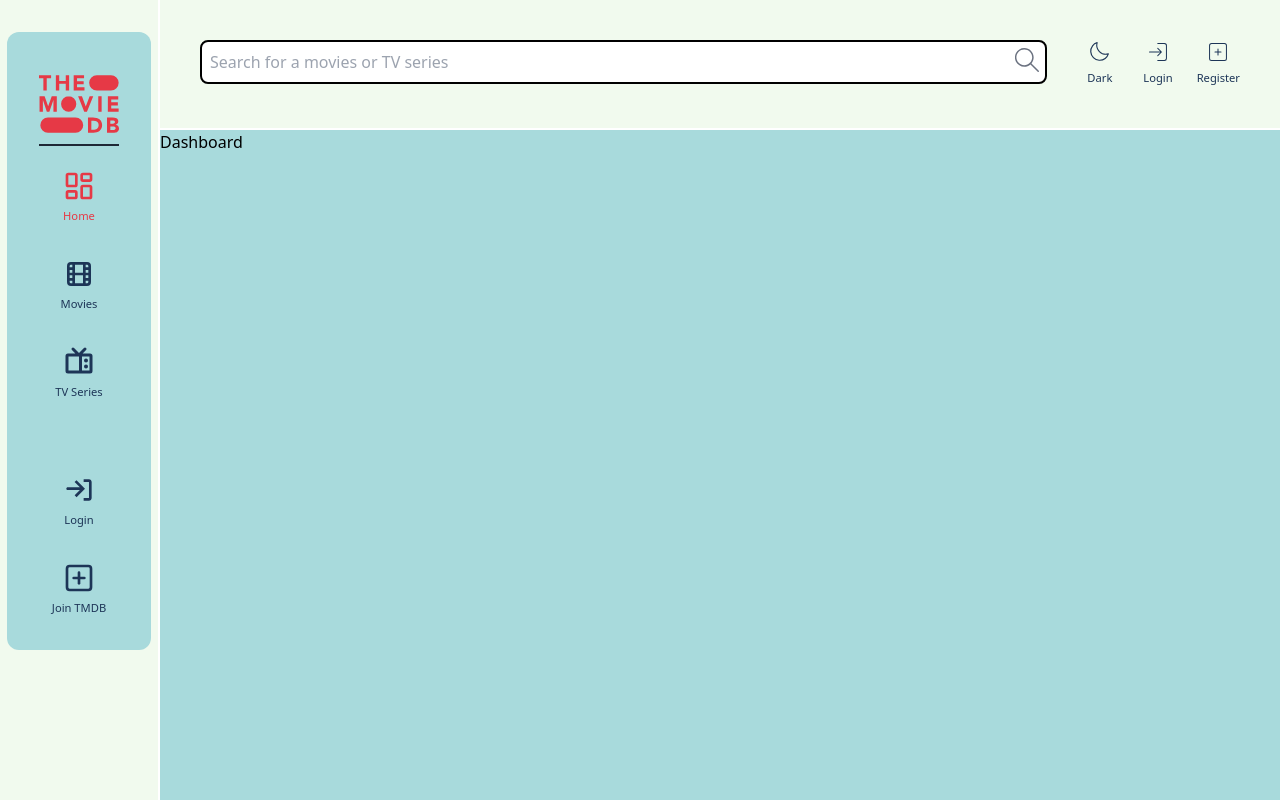
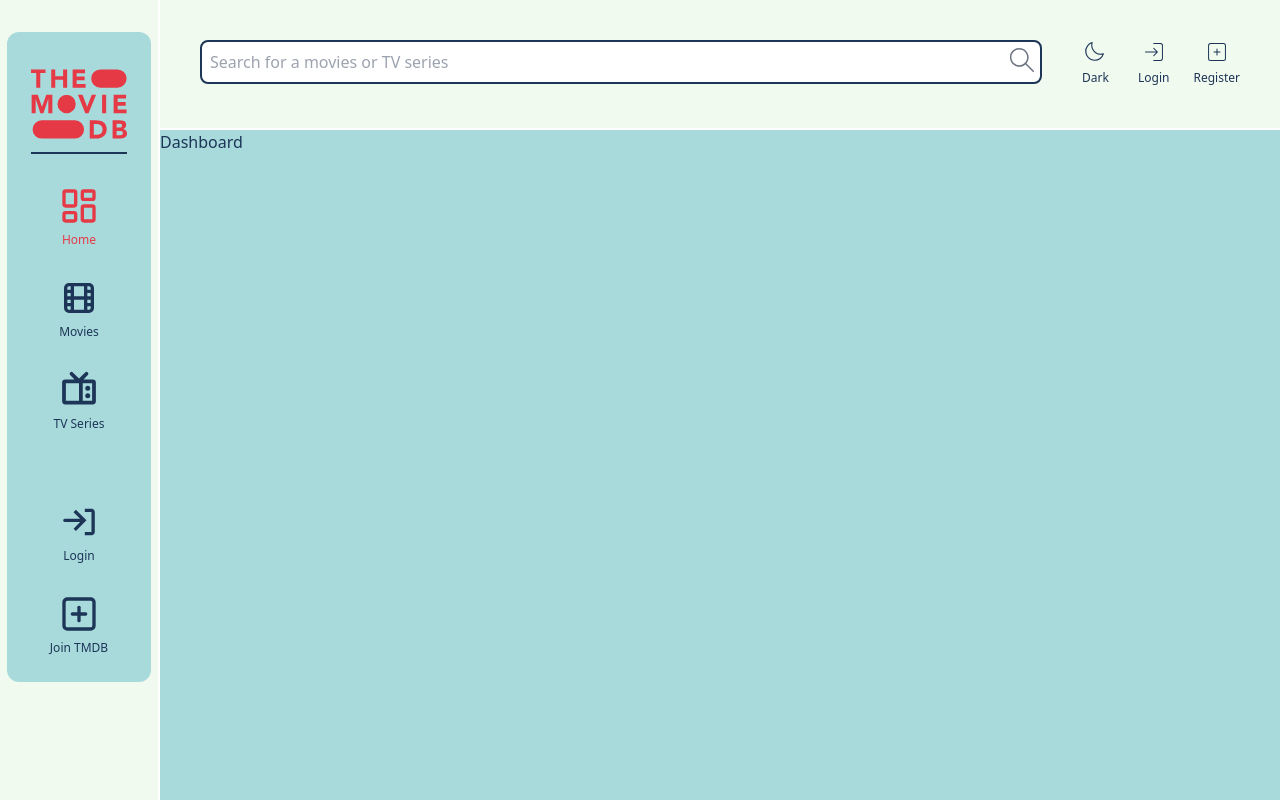
Before and after one commit to dnomjr/movie-db, a React (Vite) app: page / in a window 1280 px wide. Built offline with nearby package versions, Linux system fonts and the light colour scheme.

Commit message:
refactoring

```diff
--- a/src/index.css
+++ b/src/index.css
@@ -3,13 +3,13 @@
 @tailwind utilities;
 
 @layer components {
-  .linkClass {
-    @apply text-lightIcons hover:text-red-500  dark:hover:text-red-500 dark:text-white;
+  .link {
+    @apply text-text-light dark:text-white;
   }
-  .iconClass {
-    @apply m-auto h-6 w-auto  transition duration-500 group-hover:text-red-500 sm:h-8;
+  .icon {
+    @apply group-hover:text-logo m-auto h-8 w-auto transition duration-500 md:h-10;
   }
-  .nameClass {
-    @apply text-[.70rem] transition duration-500  group-hover:text-red-500;
+  .name {
+    @apply group-hover:text-logo text-xs transition duration-500;
   }
 }
--- a/src/ui/AppLayout.jsx
+++ b/src/ui/AppLayout.jsx
@@ -4,10 +4,10 @@ import Header from './Header';
 
 const AppLayout = () => {
   return (
-    <div className='bg-lightSoftBg grid min-h-screen grid-cols-layoutColsMobile grid-rows-layoutRows text-main   transition duration-500 sm:grid-cols-layoutCols dark:bg-softBlueBg'>
+    <div className='dark:bg-secondary-dark grid min-h-screen grid-cols-layoutMobile grid-rows-layout bg-lightSoftBg transition duration-500 md:grid-cols-layout'>
       <Header />
       <Sidebar />
-      <main className='bg-lightSoftBg text-black transition duration-500 dark:bg-darkBlueBg dark:text-white'>
+      <main className='dark:bg-primary-darker bg-primary-lighter text-text-light transition duration-500 dark:text-white'>
         <Outlet />
       </main>
     </div>
--- a/src/ui/DesktopIcons.jsx
+++ b/src/ui/DesktopIcons.jsx
@@ -4,13 +4,17 @@ import { CiLogin, CiSquarePlus } from 'react-icons/ci';
 
 const DesktopIcons = () => {
   return (
-    <div className="hidden flex-row items-center space-x-6 md:flex">
-      <ThemeSwitchButton />
-      <LoginRegisterBtn name="Login" path="login">
-        <CiLogin className="m-auto block h-6 w-auto md:cursor-pointer" />
+    <div className='text-text-light hidden flex-row  items-center space-x-6 dark:text-white md:flex'>
+      <ThemeSwitchButton classes='hover:text-logo' />
+      <LoginRegisterBtn name='Login' path='login' classes='hover:text-logo'>
+        <CiLogin className='dark:hover:text-logo m-auto block h-6 w-auto lg:cursor-pointer' />
       </LoginRegisterBtn>
-      <LoginRegisterBtn name="Register" path="register">
-        <CiSquarePlus className="m-auto block h-6 w-auto md:cursor-pointer" />
+      <LoginRegisterBtn
+        name='Register'
+        path='register'
+        classes='hover:text-logo'
+      >
+        <CiSquarePlus className='m-auto block h-6 w-auto lg:cursor-pointer' />
       </LoginRegisterBtn>
     </div>
   );
--- a/src/ui/Header.jsx
+++ b/src/ui/Header.jsx
@@ -3,7 +3,7 @@ import Search from './Search';
 
 const Header = () => {
   return (
-    <header className='col-start-2 col-end-3 flex flex-row justify-between gap-x-10 border-b-2 dark:border-border border-white bg-lighterSoftBg p-10 transition duration-500 dark:bg-softBlueBg'>
+    <header className='bg-secondary-light dark:bg-secondary-dark dark:border-border-dark col-start-2 col-end-3 flex flex-row justify-between gap-x-10 border-b-2 border-white p-6 sm:p-10 transition duration-500'>
       <Search />
       <HeaderIcons />
     </header>
--- a/src/ui/LoginRegisterBtn.jsx
+++ b/src/ui/LoginRegisterBtn.jsx
@@ -1,11 +1,11 @@
 import { Link } from 'react-router-dom';
 
 /* eslint-disable react/prop-types */
-const LoginRegisterBtn = ({ children, name, path, textSize, flex}) => {
+const LoginRegisterBtn = ({ children, name, path, textSize, classes }) => {
   return (
-    <Link to={path} className={`linkClass ${flex}`}>
+    <Link to={path} className={`link ${classes}`}>
       {children}
-      <span className={textSize || 'text-[.70rem]'}>{name}</span>
+      <span className={textSize || 'text-xs'}>{name}</span>
     </Link>
   );
 };
--- a/src/ui/Logo.jsx
+++ b/src/ui/Logo.jsx
@@ -6,9 +6,7 @@ const Logo = () => {
   return (
     <>
       <Link to='/'>
-        <SiThemoviedatabase
-          className={` h-16 w-auto text-logoColor transition duration-500 sm:h-20 `}
-        />
+        <SiThemoviedatabase className='text-logo h-16 w-auto transition duration-500 md:h-24' />
       </Link>
     </>
   );
--- a/src/ui/MobileIcons.jsx
+++ b/src/ui/MobileIcons.jsx
@@ -11,44 +11,44 @@ const MobileIcons = () => {
   return (
     <>
       <RiMenuFill
-        className="m-auto block h-8 w-auto md:hidden"
+        className='text-text-light m-auto block h-8 w-auto dark:text-white md:hidden'
         onClick={() => setShowMenu(!showMenu)}
       />
 
       <div
-        className={`fixed right-0 top-0 h-screen w-full backdrop-blur-md transition-all duration-700 ${!showMenu ? 'translate-x-full ' : 'translate-x-0'}`}
+        className={`fixed right-0 top-0 h-screen w-full backdrop-blur-md transition duration-500 ${!showMenu ? 'translate-x-full ' : 'translate-x-0'}`}
       >
         <div
-          className={`fixed right-0 top-0 ml-auto h-full w-60 bg-softBlueBg `}
+          className={`bg-secondary-light text-text-light dark:bg-secondary-dark fixed right-0 top-0 ml-auto h-full w-60 transition duration-500 dark:text-white`}
         >
           <FaXmark
-            className="ml-auto mr-11 mt-11 h-6 w-auto"
+            className=' ml-auto mr-11 mt-11 h-6 w-auto '
             onClick={() => setShowMenu(!showMenu)}
           />
-          <div className="ml-10 mt-10 flex flex-col space-y-8">
+          <div className='ml-10 mt-10 flex flex-col space-y-8'>
             <ThemeSwitchButton
-              iconSize="h-10"
-              textSize="text-base"
-              flex="flex flex-row items-center space-x-6"
-              width="w-28"
+              iconSize='h-10'
+              textSize='text-base'
+              classes='flex flex-row items-center space-x-6'
+              width='w-28'
             />
 
             <LoginRegisterBtn
-              name="Login"
-              path="login"
-              textSize="text-base"
-              flex="flex flex-row items-center space-x-6"
+              name='Login'
+              path='login'
+              textSize='text-base'
+              classes='flex flex-row items-center space-x-6'
             >
-              <CiLogin className="h-10 w-auto md:cursor-pointer" />
+              <CiLogin className='h-10 w-auto lg:cursor-pointer' />
             </LoginRegisterBtn>
 
             <LoginRegisterBtn
-              name="Register"
-              path="register"
-              textSize="text-base"
-              flex="flex flex-row items-center space-x-6"
+              name='Register'
+              path='register'
+              textSize='text-base'
+              classes='flex flex-row items-center space-x-6'
             >
-              <CiSquarePlus className=" h-10 w-auto md:cursor-pointer" />
+              <CiSquarePlus className=' h-10 w-auto lg:cursor-pointer' />
             </LoginRegisterBtn>
           </div>
         </div>
--- a/src/ui/Nav.jsx
+++ b/src/ui/Nav.jsx
@@ -8,41 +8,41 @@ import { LuPlusSquare } from 'react-icons/lu';
 
 const isActive = ({ isActive }) =>
   isActive
-    ? 'linkClass text-logoColor dark:text-logoColor group'
-    : 'linkClass text-lightIcons group';
+    ? 'link text-logo dark:text-logo group'
+    : 'link text-icons-light group';
 
 const Nav = () => {
   return (
-    <nav className='mt-6'>
-      <ul className='space-y-8 text-center'>
+    <nav className='mt-8'>
+      <ul className='space-y-7 text-center'>
         <li>
           <NavLink to='/' className={isActive}>
-            <LuLayoutDashboard className='iconClass ' />
-            <span className='nameClass'>Home</span>
+            <LuLayoutDashboard className='icon' />
+            <span className='name'>Home</span>
           </NavLink>
         </li>
         <li>
           <NavLink to='movies' className={isActive}>
-            <TbMovie className='iconClass' />
-            <span className='nameClass'>Movies</span>
+            <TbMovie className='icon' />
+            <span className='name'>Movies</span>
           </NavLink>
         </li>
         <li>
           <NavLink to='series' className={isActive}>
-            <PiTelevisionBold className='iconClass' />
-            <span className='nameClass'>TV Series</span>
+            <PiTelevisionBold className='icon' />
+            <span className='name'>TV Series</span>
           </NavLink>
         </li>
         <li className='pt-6 sm:pt-10'>
           <NavLink to='login' className={isActive}>
-            <CgLogIn className='iconClass' />
-            <span className='nameClass'>Login</span>
+            <CgLogIn className='icon' />
+            <span className='name'>Login</span>
           </NavLink>
         </li>
         <li>
           <NavLink to='register' className={isActive}>
-            <LuPlusSquare className='iconClass' />
-            <span className='nameClass'>Join TMDB</span>
+            <LuPlusSquare className='icon' />
+            <span className='name'>Join TMDB</span>
           </NavLink>
         </li>
       </ul>
--- a/src/ui/Search.jsx
+++ b/src/ui/Search.jsx
@@ -10,10 +10,10 @@ const Search = () => {
             ? 'Search for a movies or TV series'
             : 'Search TMDb'
         }
-        className='w-full min-w-[150px] rounded-lg border-2 border-black p-1 pr-10 text-black   focus:outline-red-600  sm:p-2 sm:pr-12'
+        className='border-text-light text-text-light focus:outline-logo w-full min-w-[150px] rounded-md border-2 p-1 pr-10 sm:rounded-lg sm:p-2 sm:pr-12'
       />
-      <button className='absolute right-2 top-2  dark:bg-white '>
-        <SlMagnifier className='h-auto w-4  text-gray-500 sm:w-6' />
+      <button className='absolute right-2 top-2 bg-white'>
+        <SlMagnifier className='h-auto w-4 text-gray-500 sm:w-6' />
       </button>
     </form>
   );
--- a/src/ui/Sidebar.jsx
+++ b/src/ui/Sidebar.jsx
@@ -3,9 +3,9 @@ import Nav from './Nav';
 
 const Sidebar = () => {
   return (
-    <aside className='col-start-1 col-end-2 row-start-1 row-end-3 flex flex-col items-center border-r-2 dark:border-border border-white bg-lighterSoftBg py-8 transition duration-500 dark:bg-softBlueBg'>
-      <div className='bg-lightSoftBg rounded-xl  p-4 transition duration-500 sm:p-8 dark:border-none dark:bg-darkBlueBg'>
-        <div className='border-b-2 border-border'>
+    <aside className='dark:border-border-dark bg-secondary-light dark:bg-secondary-dark col-start-1 col-end-2 row-start-1 row-end-3 flex flex-col items-center border-r-2 border-white py-8 transition duration-500'>
+      <div className='bg-primary-lighter dark:bg-primary-darker rounded-md p-2 transition duration-500 dark:border-none sm:rounded-xl md:p-6'>
+        <div className='dark:border-border-dark border-text-light border-b-2'>
           <Logo />
         </div>
         <Nav />
--- a/src/ui/ThemeSwitchButton.jsx
+++ b/src/ui/ThemeSwitchButton.jsx
@@ -3,20 +3,20 @@ import { PiMoonLight } from 'react-icons/pi';
 import { PiSunLight } from 'react-icons/pi';
 import useThemeSwitch from '../hooks/useThemeSwitch';
 
-const ThemeSwitchButton = ({ iconSize, textSize, flex, width }) => {
+const ThemeSwitchButton = ({ iconSize, textSize, classes, width }) => {
   const { darkTheme, handleTheme } = useThemeSwitch();
   return (
     <div className={`${width || 'w-8'}`}>
       <button
-        className={`linkClass cursor-pointer ${flex} `}
+        className={`link cursor-pointer ${classes}`}
         onClick={handleTheme}
       >
         {darkTheme ? (
-          <PiSunLight className={`${iconSize || 'h-6'}  w-auto`} />
+          <PiSunLight className={`${iconSize || 'h-6'} w-auto`} />
         ) : (
-          <PiMoonLight className={`${iconSize || 'h-6'}  w-auto `} />
+          <PiMoonLight className={`${iconSize || 'h-6'} w-auto `} />
         )}
-        <span className={textSize || 'text-[.70rem]'}>
+        <span className={textSize || 'text-xs'}>
           {darkTheme ? 'Light' : 'Dark'}
         </span>
       </button>
--- a/tailwind.config.js
+++ b/tailwind.config.js
@@ -7,23 +7,21 @@ export default {
   theme: {
     extend: {
       gridTemplateColumns: {
-        layoutCols: '10rem 1fr',
-        layoutColsMobile: '6rem 1fr',
+        layout: '10rem 1fr',
+        layoutMobile: '6rem 1fr',
       },
       gridTemplateRows: {
-        layoutRows: 'auto 1fr',
+        layout: 'auto 1fr',
       },
       colors: {
-        softBlueBg: '#18212f',
-        darkBlueBg: '#111827',
-        logoColor: "#e63946",
+        'secondary-dark': '#18212f',
+        'primary-darker': '#111827',
+        'border-dark': '#1e2836',
 
-        lightSoftBg: '#a8dadc',
-        lighterSoftBg: '#f1faee',
-        lightIcons: "#1d3557",
-
-        main: '#e5e7eb',
-        border: '#1e2836',
+        'primary-lighter': '#a8dadc',
+        'secondary-light': '#f1faee',
+        'text-light': '#1d3557',
+        logo: '#e63946',
       },
       backgroundImage: {
         register:
```
